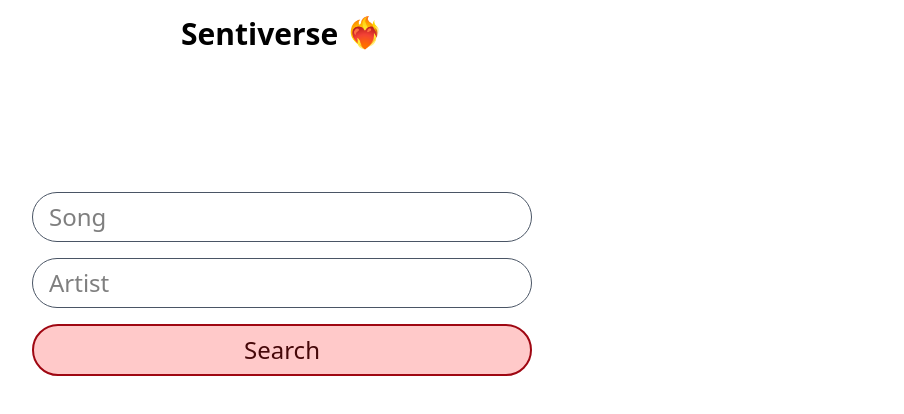
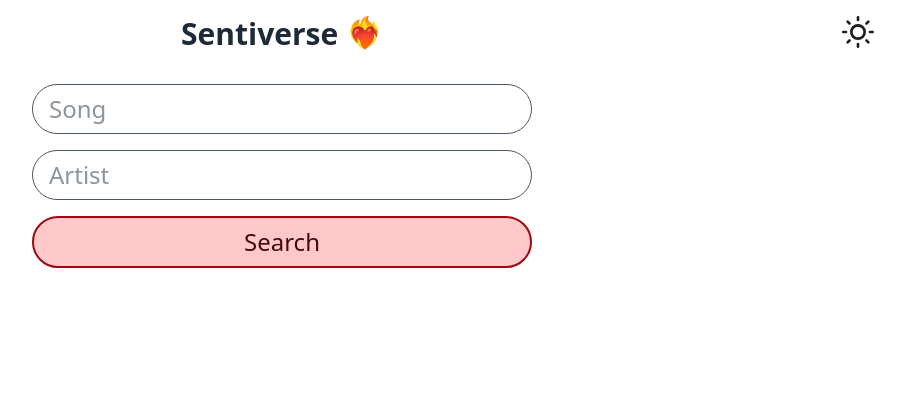
Before and after one commit to saragarcia6123/Sentiverse, a React (Vite) app in the folder frontend/: page / in a window 1280 px wide. Shown: the top 414 px of the page, without its empty margins (358-1262 px from the left). Built offline with nearby package versions, Linux system fonts and the light colour scheme; no server answers.

Commit message:
dark theme toggle

```diff
--- a/frontend/src/App.tsx
+++ b/frontend/src/App.tsx
@@ -7,7 +7,7 @@ import Lyrics from "./pages/Lyrics.js";
 
 export default function App() {
   return (
-    <div className="h-[100vh] box-border max-w-[1280px] mx-auto p-0">
+    <div className="h-min-[100vh] w-full box-border mx-auto p-0">
       <Router>
         <Header />
         <Routes>
--- a/frontend/src/components/Header.tsx
+++ b/frontend/src/components/Header.tsx
@@ -1,9 +1,14 @@
-import { Link } from 'react-router-dom';
-import Logo from './Logo';
+import { Link } from "react-router-dom";
+import Logo from "./Logo";
+import { useContext } from "react";
+import { ThemeContext } from "../hooks/useThemeContext";
+import Sun from "./../../assets/sun.svg";
+import Moon from "./../../assets/moon.svg";
 
 export default function Header() {
+  const { darkEnabled, toggleTheme } = useContext(ThemeContext);
   return (
-        <header className='w-full flex justify-center align-middle'>
+    <header className="w-full flex justify-center align-middle">
       <nav>
         <ul className="">
           <li>
@@ -13,6 +18,12 @@ export default function Header() {
           </li>
         </ul>
       </nav>
+      <div
+        onClick={toggleTheme}
+        className="absolute right-8 p-4 hover:cursor-pointer"
+      >
+        <img className="w-8" src={darkEnabled ? Moon : Sun} />
+      </div>
     </header>
   );
 }
--- /dev/null
+++ b/frontend/src/hooks/useThemeContext.tsx
@@ -0,0 +1,58 @@
+import {
+  createContext,
+  Dispatch,
+  ReactNode,
+  SetStateAction,
+  useEffect,
+  useState,
+} from "react";
+
+const ThemeContext = createContext<{
+  darkEnabled: boolean;
+  toggleTheme: () => void;
+}>({ darkEnabled: false, toggleTheme: () => null });
+
+/**
+ * Uses local storage variable 'theme' to manage current theme state
+ * @param innerContent (ReactNode) -  The content to wrap the theme toggle in
+ * @returns The wrapper to toggle theme with the inner element contained
+ */
+function ThemeProvider({ children }: { children: ReactNode }) {
+  // Function to auto-detect prefered system theme
+  function getPreferredTheme(): boolean {
+    const darkEnabled: boolean = window.matchMedia(
+      "(prefers-color-scheme: dark)"
+    ).matches;
+    return darkEnabled;
+  }
+
+  // Default to the theme in browser
+  const [darkEnabled, setDarkEnabled]: [
+    darkEnabled: boolean,
+    setDarkEnabled: Dispatch<SetStateAction<boolean>>
+  ] = useState(
+    localStorage.getItem("darkEnabled") === "true" || getPreferredTheme()
+  );
+
+  // Runs every time theme is changed and updates the DOM elements
+  useEffect(() => {
+    // Update theme state in local storage
+    localStorage.setItem("darkEnabled", darkEnabled ? "true" : "false");
+
+    // Add '.dark' class to all DOM elements
+    document.documentElement.classList.toggle("dark", darkEnabled);
+  }, [darkEnabled]);
+
+  // The callable to update theme in local storage
+  function toggleTheme(): void {
+    setDarkEnabled(!darkEnabled);
+  }
+
+  return (
+    <ThemeContext.Provider value={{ darkEnabled, toggleTheme }}>
+      {children}
+    </ThemeContext.Provider>
+  );
+}
+
+export { ThemeContext, ThemeProvider };
--- a/frontend/src/index.css
+++ b/frontend/src/index.css
@@ -1,4 +1,6 @@
 @import "tailwindcss";
+
+@custom-variant dark (&:is(.dark *));
 
 :root {
   font-synthesis: none;
@@ -9,4 +11,9 @@
 
 #root {
   min-height: 100vh;
+  height: 100%;
 }
+
+body {
+  @apply bg-white text-gray-800 dark:bg-gray-700 dark:text-white;
+}
--- a/frontend/src/main.tsx
+++ b/frontend/src/main.tsx
@@ -4,6 +4,7 @@ import { ApolloClient, InMemoryCache, ApolloProvider } from "@apollo/client";
 
 import "./index.css";
 import App from "./App.tsx";
+import { ThemeProvider } from "./hooks/useThemeContext.tsx";
 
 const API_URL: string = import.meta.env.VITE_API_URL;
 
@@ -15,7 +16,9 @@ const client = new ApolloClient({
 createRoot(document.getElementById("root")!).render(
   <StrictMode>
     <ApolloProvider client={client}>
-      <App />
+      <ThemeProvider>
+        <App />
+      </ThemeProvider>
     </ApolloProvider>
   </StrictMode>
 );
--- a/frontend/src/pages/Landing.tsx
+++ b/frontend/src/pages/Landing.tsx
@@ -24,7 +24,7 @@ export default function Landing() {
   return (
     <div
       id="pageLanding"
-      className="my-4 mx-8 flex justify-center items-center h-[50%]"
+      className="my-4 mx-8 flex justify-center items-center h-full"
     >
       <form
         onSubmit={handleSubmit}
@@ -33,12 +33,12 @@ export default function Landing() {
         <input
           placeholder="Song"
           ref={songInput}
-          className="rounded-full border-gray-600 border-1 text-2xl px-4 py-2"
+          className="rounded-full border-gray-600 dark:border-gray-400 border-1 text-2xl px-4 py-2"
         />
         <input
           placeholder="Artist"
           ref={artistInput}
-          className="rounded-full border-gray-600 border-1 text-2xl px-4 py-2"
+          className="rounded-full border-gray-600 dark:border-gray-400 border-1 text-2xl px-4 py-2"
         />
         <button
           type="submit"
```
Also changed, not shown: frontend/assets/moon.svg (added), frontend/assets/sun.svg (added). Lines whose indentation alone changed are shown as unchanged.
